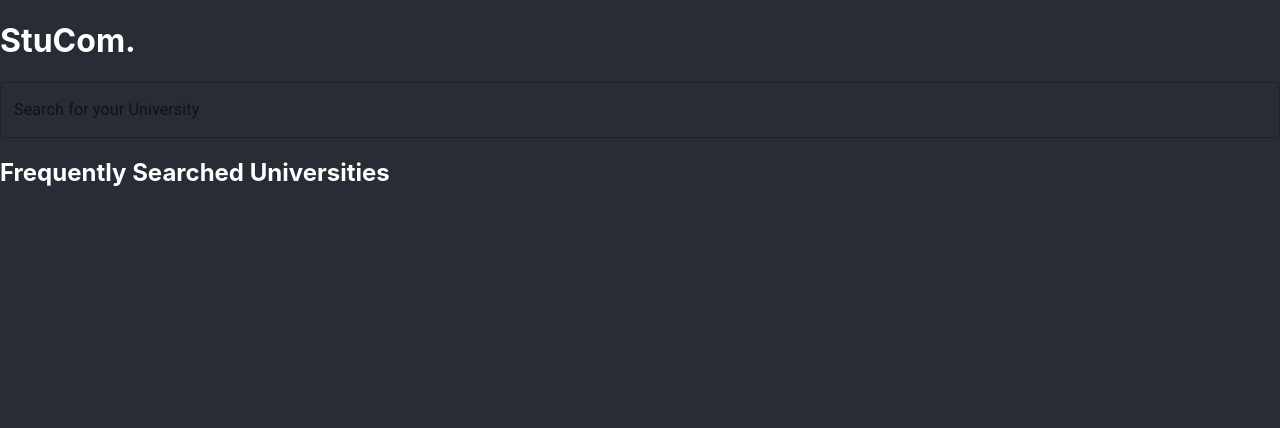
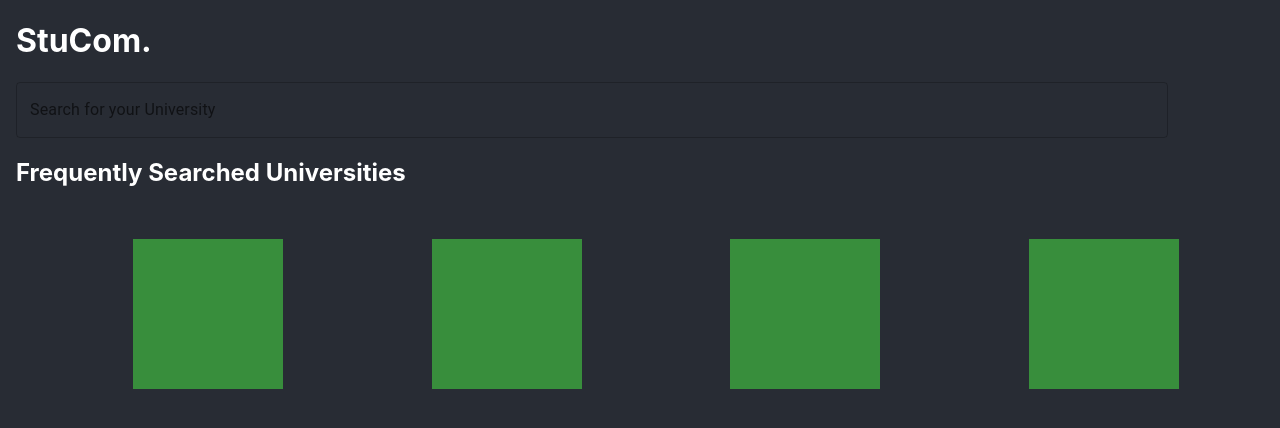
Before and after one commit to pptutn/cloned_fit31361_final_year_proj, a React (Create React App) app: page / in a window 1280 px wide. Shown: the top 428 px of the page. Built offline with nearby package versions, Linux system fonts and the light colour scheme.

Commit message:
made boxy

```diff
--- a/src/Components/HomePage.css
+++ b/src/Components/HomePage.css
@@ -18,7 +18,7 @@
 }
 
 .HomePage-title {
-  margin: 5 rem;
+  margin-left: 5 rem;
   color: white;
 }
 
--- a/src/Components/HomePage.tsx
+++ b/src/Components/HomePage.tsx
@@ -2,15 +2,23 @@ import "./HomePage.css";
 import TextField from "@mui/material/TextField";
 import Stack from "@mui/material/Stack";
 import Autocomplete from "@mui/material/Autocomplete";
+import InfoBox from "./InfoBox";
 
 function HomePage() {
   return (
-    <Stack spacing={{ xs: 1, sm: 2, md: 4 }} sx={{ width: 1, height: 1 }}>
+    <Stack
+      spacing={{ xs: 1, sm: 2, md: 4 }}
+      sx={{ width: 1, height: 1 }}
+      alignItems={"centre"}
+      ml={2}
+      mr={2}
+    >
       <div>
         <h1 className="HomePage-title"> StuCom.</h1>
         <Autocomplete
           id="search-universities"
           freeSolo
+          sx={{ width: 0.9, height: 1 }}
           options={Universities.map((option) => option.name)}
           renderInput={(params) => (
             <TextField {...params} label="Search for your University" />
@@ -18,6 +26,17 @@ function HomePage() {
         />
         <h2 className="HomePage-title"> Frequently Searched Universities</h2>
       </div>
+      <Stack
+        direction={{ xs: "column", sm: "row" }}
+        spacing={{ xs: 1, sm: 2, md: 4 }}
+        alignItems={"centre"}
+        justifyContent={"space-evenly"}
+      >
+        <InfoBox />
+        <InfoBox />
+        <InfoBox />
+        <InfoBox />
+      </Stack>
     </Stack>
   );
 }
--- /dev/null
+++ b/src/Components/InfoBox.tsx
@@ -0,0 +1,20 @@
+import React from "react";
+import Box from "@mui/material/Box";
+
+function InfoBox() {
+  return (
+    <Box
+      sx={{
+        width: 150,
+        height: 150,
+        backgroundColor: "#388e3c",
+        "&:hover": {
+          backgroundColor: "#66bb6a",
+          opacity: [0.5, 0.5, 0.5],
+        },
+      }}
+    ></Box>
+  );
+}
+
+export default InfoBox;
```
